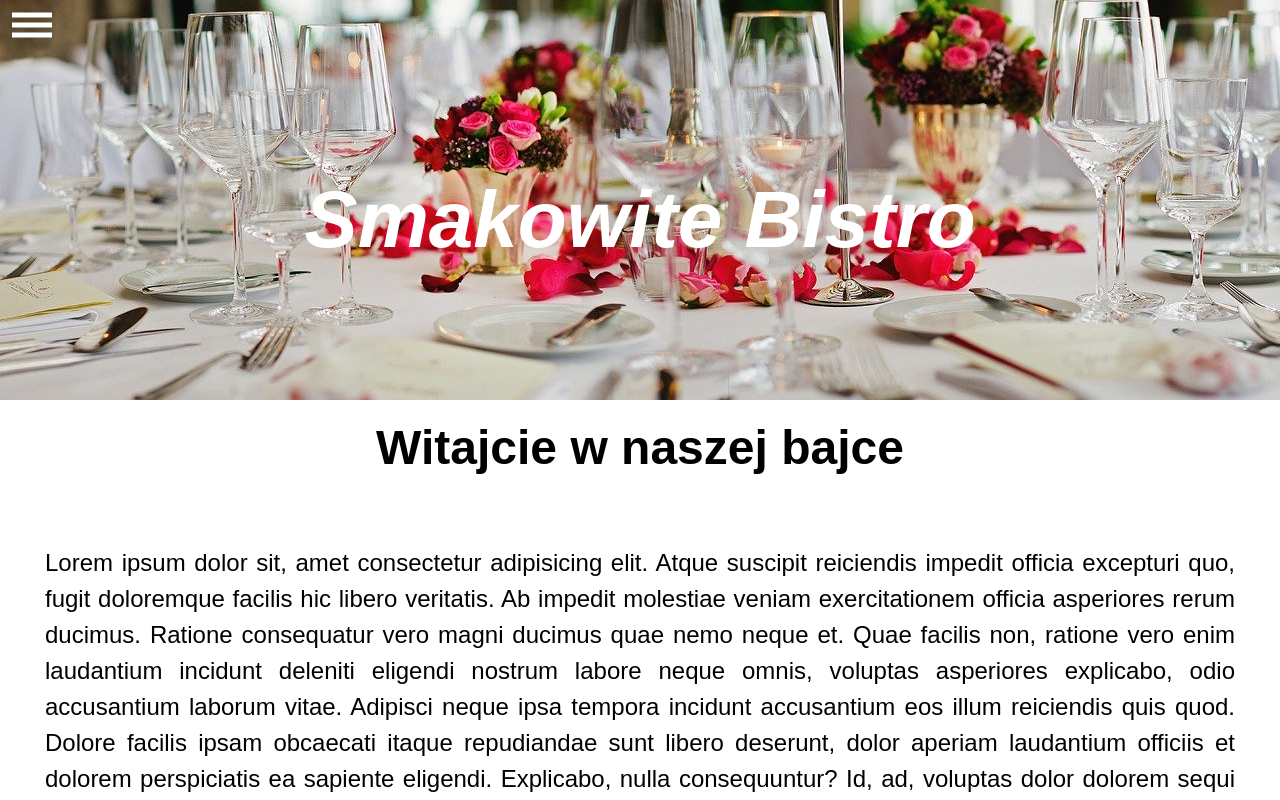
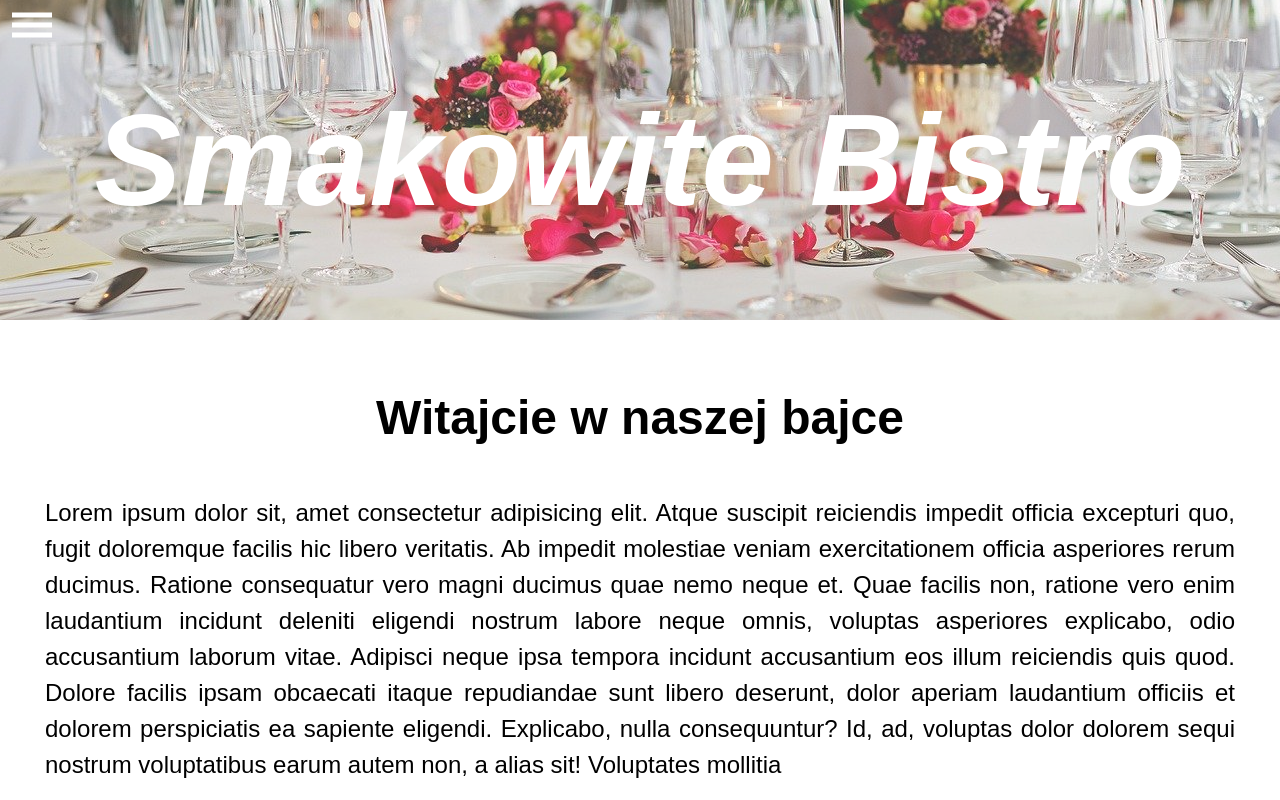
Before and after one commit to wasiak93/restaurant-spa, a React (Create React App) app: page / in a window 1280 px wide. Shown: the top 800 px of the page. Built offline with nearby package versions, Linux system fonts and the light colour scheme.

Commit message:
@media Header.css

```diff
--- a/src/styles/About.css
+++ b/src/styles/About.css
@@ -61,10 +61,11 @@ p {
 @media (min-width: 1224px) and (max-width: 1823px) {
   h2 {
     font-size: 48px;
+    padding-top: 50px;
   }
 
   p {
-    padding: 70px 45px;
+    padding: 50px 45px;
     font-size: 24px;
   }
 }
--- a/src/styles/App.css
+++ b/src/styles/App.css
@@ -9,7 +9,7 @@
 
 
 header {
-  flex-basis: 50vh;
+  flex-basis: 40vh;
 }
 
 section.main {
--- a/src/styles/Header.css
+++ b/src/styles/Header.css
@@ -10,17 +10,111 @@ header img {
   top: 50%;
   left: 50%;
   transform: translate(-50%, -50%);
+  opacity: 0.8
 }
 
 header h1 {
-  display: block;
-  position: relative;
+  display: inline-block;
+  position: absolute;
   text-align: center;
-  height: 15vh;
-  top: 20vh;
-  line-height: 15vh;
-  color: white;
-  font-size: 80px;
+  top: 50%;
+  transform: translateY(-50%);
+  font-size: 55px;
   color: white;
   font-style: italic;
+  width: 100%;
+
 }
+
+@media (min-width: 360px) and (max-width: 479px) {
+  header h1 {
+    font-size: 65px;
+  }
+}
+
+@media (min-width: 480px) and (max-width: 767px) {
+  header h1 {
+    font-size: 56px;
+  }
+}
+
+@media (min-width: 768px) and (max-width: 1023px) {
+  header h1 {
+    font-size: 80px;
+  }
+}
+
+@media (min-width: 1024px) and (max-width: 1223px) {
+  header h1 {
+    font-size: 100px;
+  }
+}
+
+@media (min-width: 1223px) and (max-width: 1823px) {
+  header h1 {
+    font-size: 130px;
+  }
+}
+
+@media (min-width: 1823px) {
+  header h1 {
+    font-size: 150px;
+  }
+}
+
+
+/* @media (min-width: 480px) and (max-width: 767px) {
+  h2 {
+
+  }
+
+   */
+
+
+/* @media (min-width: 768px) and (max-width: 1023px) {
+  h2 {
+    font-size: 40px;
+    padding-top: 20px
+  }
+
+  p {
+    padding: 40px 40px;
+    font-size: 22px;
+  }
+}
+
+@media (min-width: 1024px) and (max-width: 1223px) {
+  h2 {
+    font-size: 44px;
+    padding-top: 40px
+  }
+
+  p {
+    padding: 50px 40px;
+    font-size: 22px;
+  }
+}
+
+@media (min-width: 1224px) and (max-width: 1823px) {
+  h2 {
+    font-size: 48px;
+  }
+
+  p {
+    padding: 70px 45px;
+    font-size: 24px;
+  }
+}
+
+@media (min-width: 1824px) {
+  h2 {
+    font-size: 50px;
+    padding-top: 70px
+  }
+
+  p {
+    padding: 70px 100px;
+    font-size: 28px;
+    line-height: 1.5;
+  }
+} */
```
